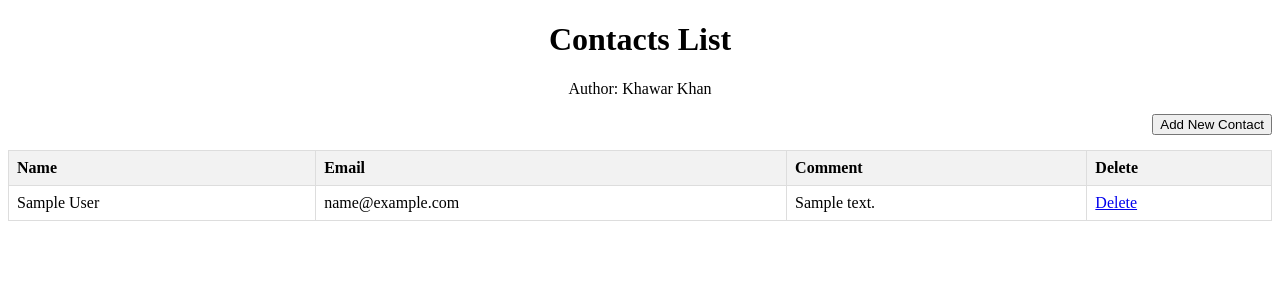
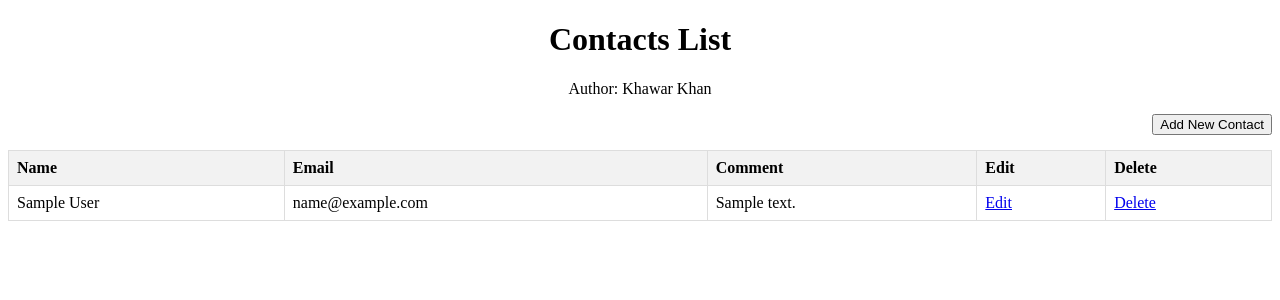
Before and after one commit to KhawarGit/ContactList-CRUD, a Django app: page /display-contacts/ in a window 1280 px wide. Shown: the top 300 px of the page. Run offline with Django 4.2, Linux system fonts and the light colour scheme; tables that the repository leaves empty hold one stand-in row (values such as "Sample post").

Commit message:
Starting working on edit contact functionality

```diff
--- a/contactsProject/contactslist/templates/contact-display.html
+++ b/contactsProject/contactslist/templates/contact-display.html
@@ -19,7 +19,7 @@
                 <th>Name</th>
                 <th>Email</th>
                 <th>Comment</th>
-                <!-- <th>Edit</th> -->
+                <th>Edit</th>
                 <th>Delete</th>
             </tr>
         </thead>
@@ -29,7 +29,7 @@
                 <td>{{contact.first_Name}} {{contact.last_Name}}</td>
                 <td>{{contact.email}}</td>
                 <td>{{contact.comment}}</td>
-                <!-- <td><a href="http://localhost:8000/display-contacts/edit?id={{ contact.id }}&fn={{ contact.first_Name }}&ln={{contact.last_Name}}&email={{contact.email}}&comment={{contact.comment}}">Edit</a></td> -->
+                <td><a href="http://localhost:8000/display-contacts/edit?id={{ contact.id }}&fn={{ contact.first_Name }}&ln={{contact.last_Name}}&email={{contact.email}}&comment={{contact.comment}}">Edit</a></td>
                 <td><a href="http://localhost:8000/display-contacts/delete?id={{ contact.id }}">Delete</a></td>
             </tr>
             {% endfor %}
```
